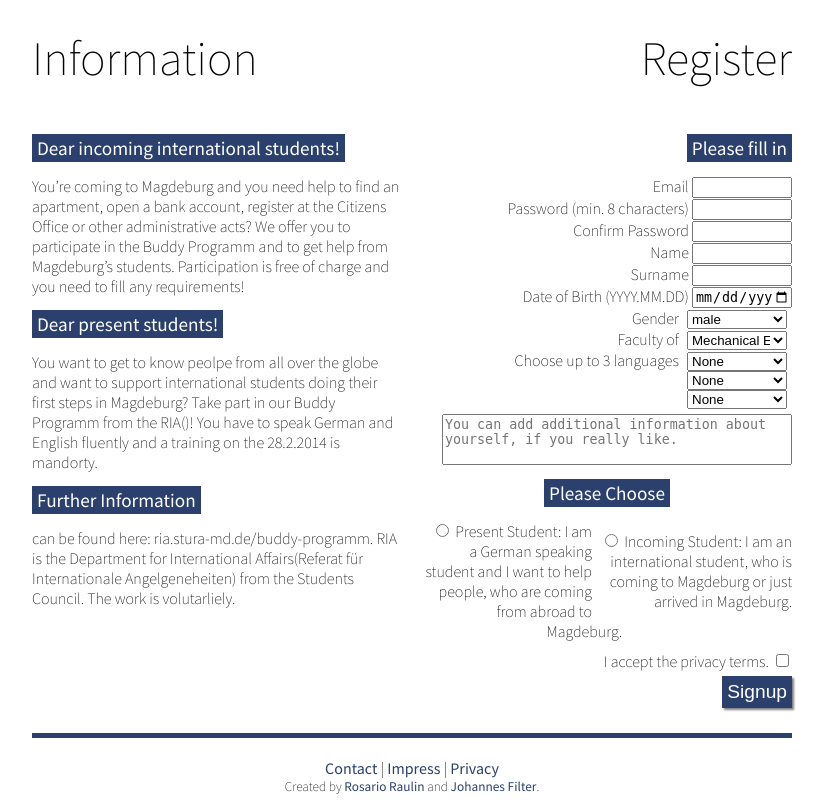
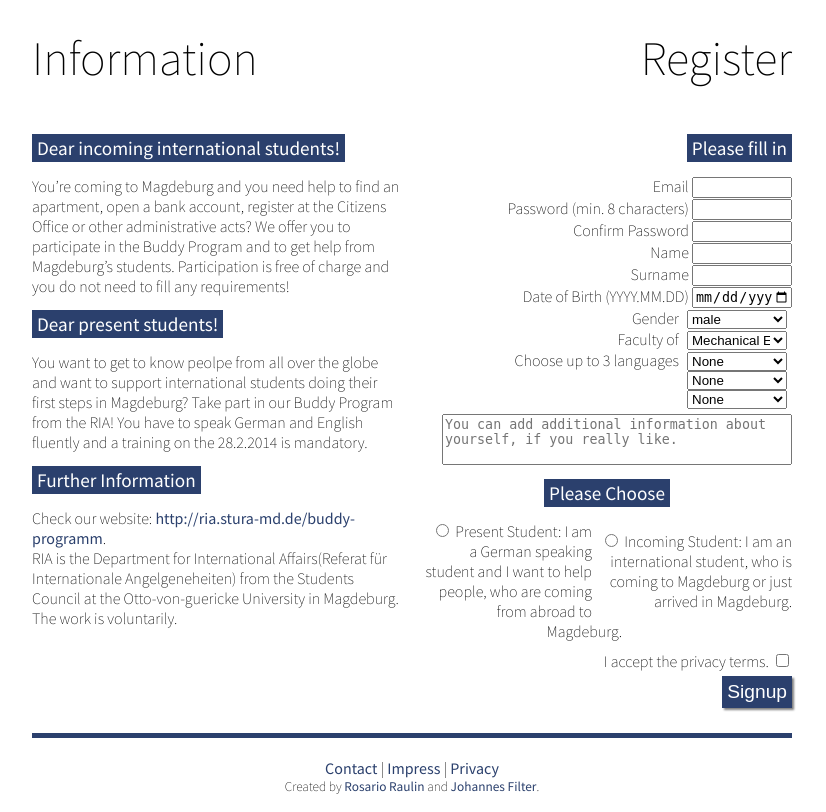
Before and after one commit to filter1/buddyreloaded, a Flask app: page / in a window 1280 px wide. Shown: the part 611-1423 px from the top of the page, without its empty margins (228-1054 px from the left). Run offline with Flask 2, Linux system fonts and the light colour scheme; some libraries are stand-ins or nearby versions.

Commit message:
corrected mistakes

```diff
--- a/app/__init__.py
+++ b/app/__init__.py
@@ -19,8 +19,8 @@ app.config.from_object(__name__)
 mail = Mail(app)
 
 #config
-app.config['SQLALCHEMY_DATABASE_URI'] = 'mysql://buddies:NabnuvwazsuorvAnErc2@localhost/buddies_buddy'
-#app.config['SQLALCHEMY_DATABASE_URI'] = 'mysql://root:lollol@localhost/development'
+#app.config['SQLALCHEMY_DATABASE_URI'] = 'mysql://buddies:NabnuvwazsuorvAnErc2@localhost/buddies_buddy'
+app.config['SQLALCHEMY_DATABASE_URI'] = 'mysql://root:lollol@localhost/development'
 
 
 app.secret_key = 'why would I tell you my secret key?'
--- a/app/templates/index.html
+++ b/app/templates/index.html
@@ -9,19 +9,19 @@
 
 		<span class="colorful">Dear incoming international students!</span>
 		<p>
-				You’re coming to Magdeburg and you need help to find an apartment, open a bank account, register at the Citizens Office or other administrative acts? We offer you to participate in the Buddy Programm and to get help from Magdeburg’s students. Participation is free of charge and you need to fill any requirements!
+				You’re coming to Magdeburg and you need help to find an apartment, open a bank account, register at the Citizens Office or other administrative acts? We offer you to participate in the Buddy Program and to get help from Magdeburg’s students. Participation is free of charge and you do not need to fill any requirements!
 		</p>
 
 		<span class="colorful">Dear present students!</span>
 		<p>
-		 You want to get to know peolpe from all over the globe and want to support international students doing their first steps in Magdeburg? Take part in our Buddy Programm from the RIA()! You have to speak German and English fluently and a training on the 28.2.2014 is mandorty.
+		 You want to get to know peolpe from all over the globe and want to support international students doing their first steps in Magdeburg? Take part in our Buddy Program from the RIA! You have to speak German and English fluently and a training on the 28.2.2014 is mandatory.
 		 </p>
 
 		<span class="colorful">Further Information</span>
 
 		<p>
-		can be found here: ria.stura-md.de/buddy-programm.
-		RIA is the Department for International Affairs(Referat für Internationale Angelgeneheiten) from the Students Council. The work is volutarliely.
+		Check our website: <a href="http://ria.stura-md.de/buddy-programm">http://ria.stura-md.de/buddy-programm</a>. <br>
+		RIA is the Department for International Affairs(Referat für Internationale Angelgeneheiten) from the Students Council at the Otto-von-guericke University in Magdeburg. The work is voluntarily.
 		</p>
 	</div>
 
--- a/app/views.py
+++ b/app/views.py
@@ -62,7 +62,7 @@ def register():
 	# 	flash(message)
 		# return redirect('/')
 
-	message = Markup("You successfully registerd!")
+	message = Markup("You successfully registred. Now check your emails and activate the account!")
 	flash(message)
 	return redirect('/')
 
@@ -82,13 +82,13 @@ def login():
 			if user.check_password(request.form['password']):
 				if user.token == None: # check if activated
 					session['uid'] = user.uid
-					message = Markup('You successfully logged it')
+					message = Markup('You successfully logged in.')
 				else:
 					message = Markup('Please activate your account and vist the link which we send to your email. Check your Emails(Junk Folder).')
 			else:
 				message = Markup('Your password is incorrect.')
 		else:
-			message = Markup('We did not find your email.')
+			message = Markup('We did not find your email adress.')
 	except Exception, e:
 		message = str(e)
 	flash(message)
```
Also changed, not shown: 1 other file.
